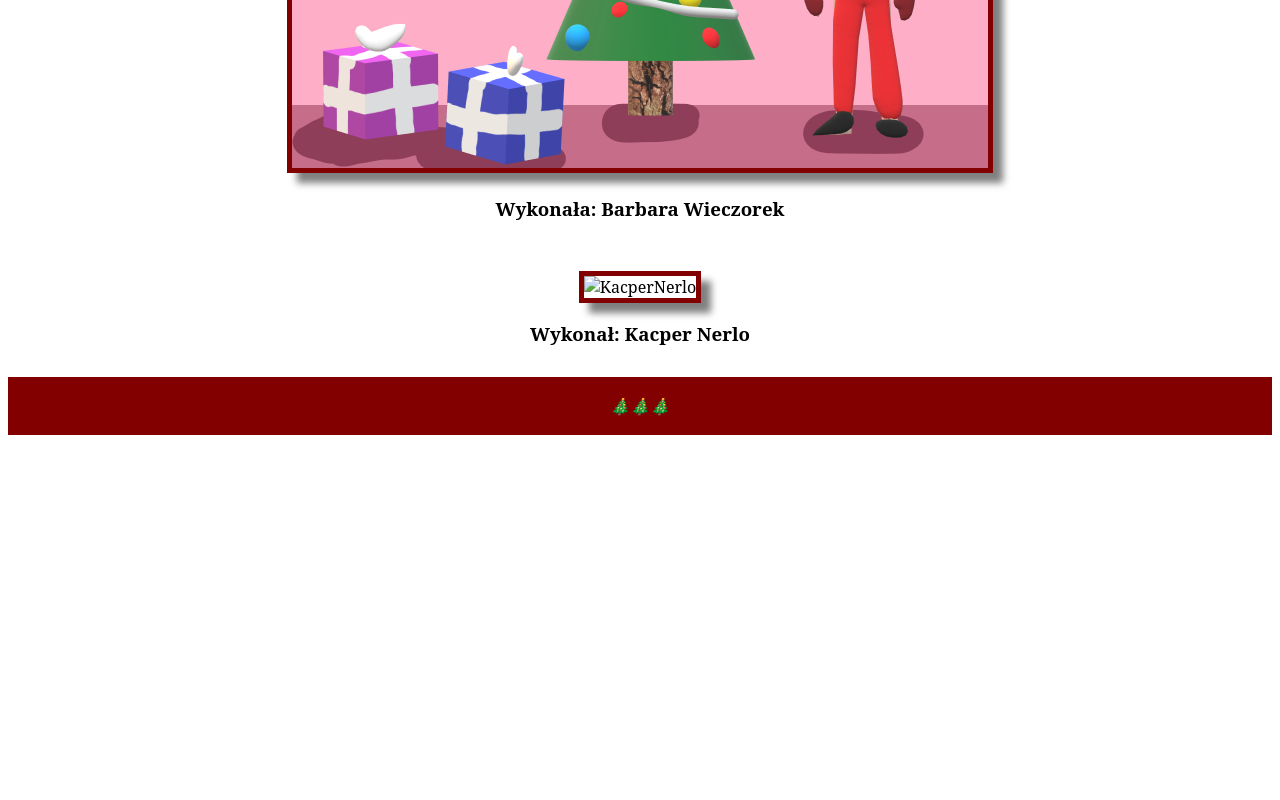
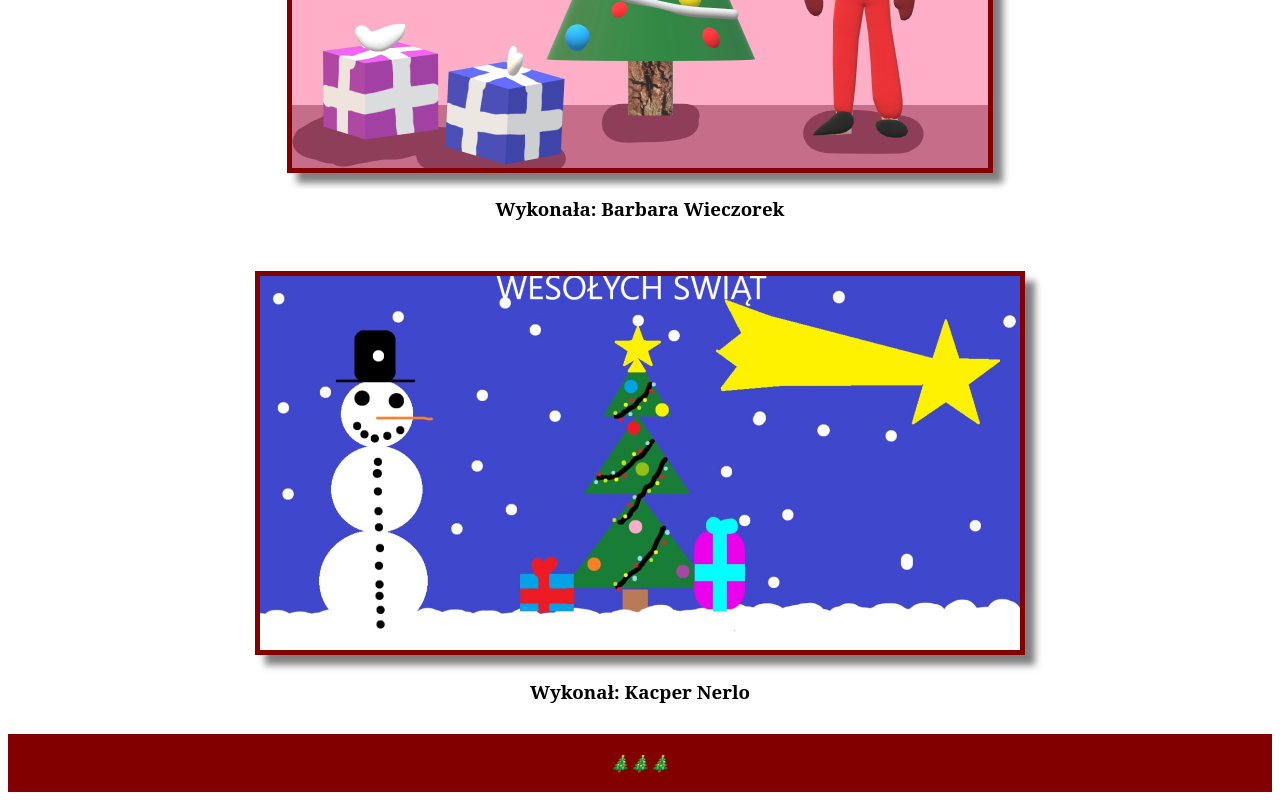
Before and after one commit to Mo1tc/Mo1tc.github.io, a plain HTML site: page index.html in a window 1280 px wide. Shown: the part 3932-4732 px from the top of the page. Before the commit the page ends 4375 px from the top, so only its background shows below. Drawn offline with Linux system fonts and the light colour scheme.

Commit message:
Update index.html

```diff
--- a/index.html
+++ b/index.html
@@ -56,7 +56,7 @@
         </div>
 
         <div class="kartka">
-            <img src="Img/kacpernerlosz.png" alt="KacperNerlo">
+            <img src="Img/kacpernerlo.jpg" alt="KacperNerlo">
             <h3>Wykonał: Kacper Nerlo</h3>
         </div>
 
```
